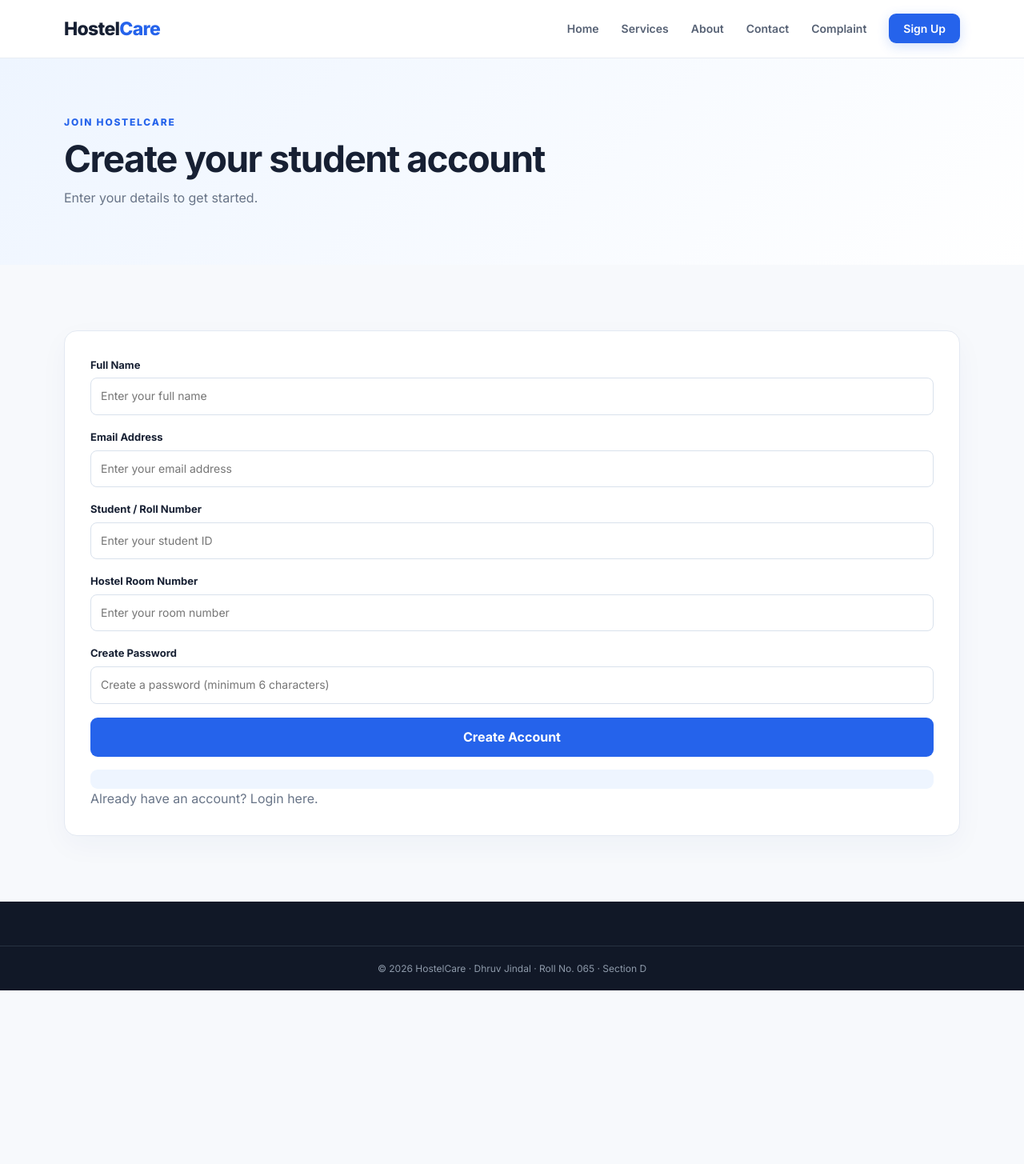
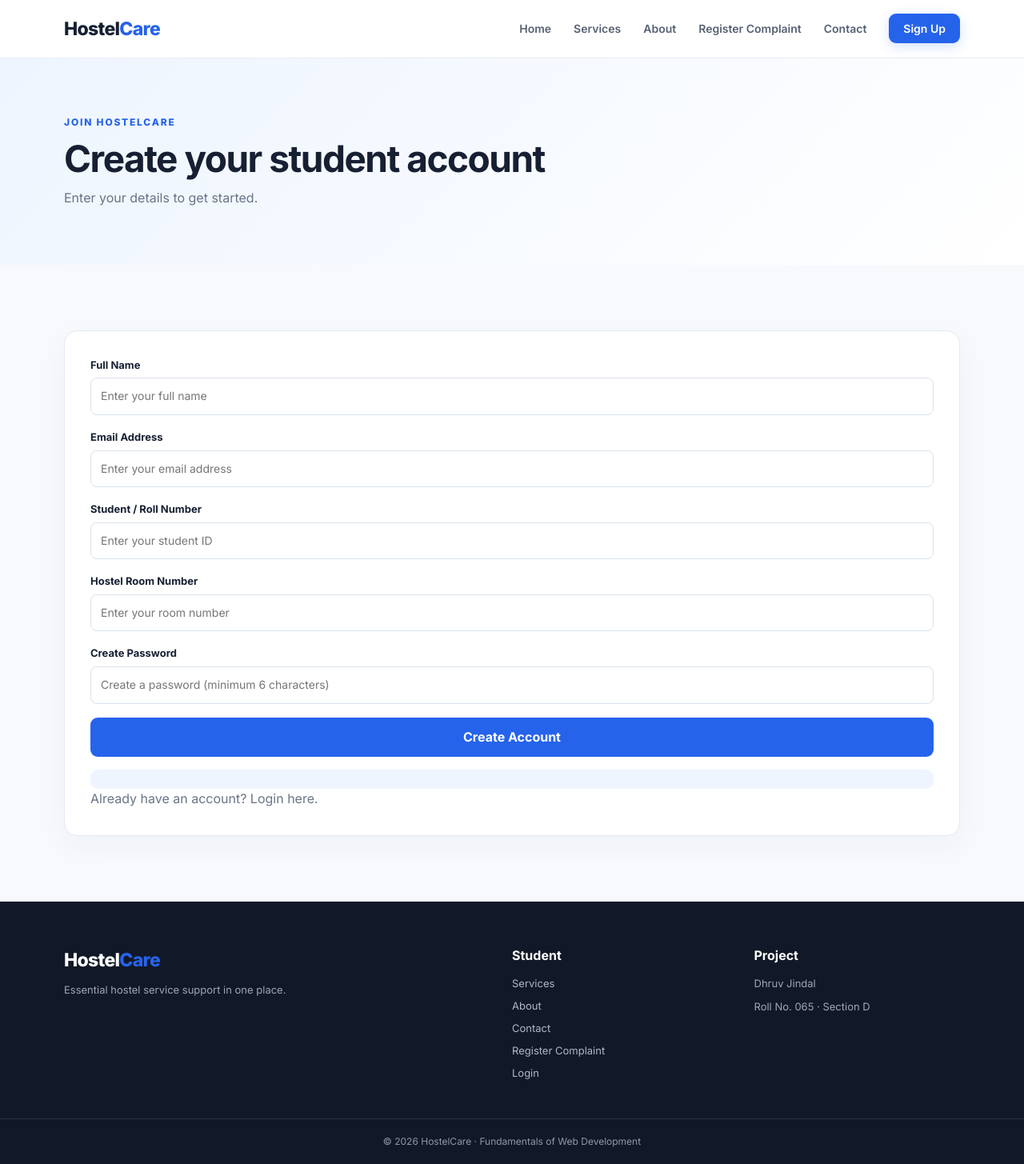
Before and after one commit to DhruvJindal065/task-6-hostelcare, a plain HTML site: page signup.html in a window 1280 px wide. Shown: the whole page at 80% size. Before the commit the page ends 1238 px from the top, so only its background shows below. Drawn offline with Linux system fonts and the light colour scheme.

Commit message:
Update footer and navigation links in signup.html

```diff
--- a/signup.html
+++ b/signup.html
@@ -1,5 +1,5 @@
 <!DOCTYPE html>
 <html lang="en"><head><meta charset="UTF-8"><meta name="viewport" content="width=device-width, initial-scale=1.0"><title>Sign Up | HostelCare</title><link rel="stylesheet" href="style.css"></head>
-<body><header class="header"><nav class="navbar container"><a href="index.html" class="logo">Hostel<span>Care</span></a><ul class="nav-links"><li><a href="index.html">Home</a></li><li><a href="services.html">Services</a></li><li><a href="about.html">About</a></li><li><a href="contact.html">Contact</a></li><li><a href="complaint.html">Complaint</a></li><li><a class="nav-btn active-btn" href="signup.html">Sign Up</a></li></ul></nav></header>
+<body><header class="header"><nav class="navbar container"><a href="index.html" class="logo">Hostel<span>Care</span></a><ul class="nav-links"><li><a href="index.html">Home</a></li><li><a href="services.html">Services</a></li><li><a href="about.html">About</a></li><li><a href="complaint.html">Register Complaint</a></li><li><a href="contact.html">Contact</a></li><li><a class="nav-btn active-btn" href="signup.html">Sign Up</a></li></ul></nav></header>
 <main><section class="page-hero"><div class="container"><p class="eyebrow">JOIN HOSTELCARE</p><h1>Create your student account</h1><p>Enter your details to get started.</p></div></section><section class="section"><div class="container narrow-container"><form class="form-card" onsubmit="event.preventDefault(); document.getElementById('signup-status').textContent='Your sign-up details have been entered. This demo website does not yet save accounts.';"><label for="student-name">Full Name</label><input id="student-name" name="name" type="text" placeholder="Enter your full name" required><label for="student-email">Email Address</label><input id="student-email" name="email" type="email" placeholder="Enter your email address" required><label for="student-id">Student / Roll Number</label><input id="student-id" name="student-id" type="text" placeholder="Enter your student ID" required><label for="signup-room">Hostel Room Number</label><input id="signup-room" name="room" type="text" placeholder="Enter your room number" required><label for="signup-password">Create Password</label><input id="signup-password" name="password" type="password" minlength="6" placeholder="Create a password (minimum 6 characters)" required><button class="btn primary" type="submit">Create Account</button><p class="form-status" id="signup-status" role="status"></p><p class="muted form-note">Already have an account? <a href="login.html">Login here</a>.</p></form></div></section></main>
-<footer class="footer"><div class="copyright">© 2026 HostelCare · Dhruv Jindal · Roll No. 065 · Section D</div></footer></body></html>
+<footer class="footer"><div class="container footer-grid"><div><a href="index.html" class="logo footer-logo">Hostel<span>Care</span></a><p>Essential hostel service support in one place.</p></div><div><h4>Student</h4><a href="services.html">Services</a><a href="about.html">About</a><a href="contact.html">Contact</a><a href="complaint.html">Register Complaint</a><a href="login.html">Login</a></div><div><h4>Project</h4><p>Dhruv Jindal</p><p>Roll No. 065 · Section D</p></div></div><div class="copyright">© 2026 HostelCare · Fundamentals of Web Development</div></footer></body></html>
```
